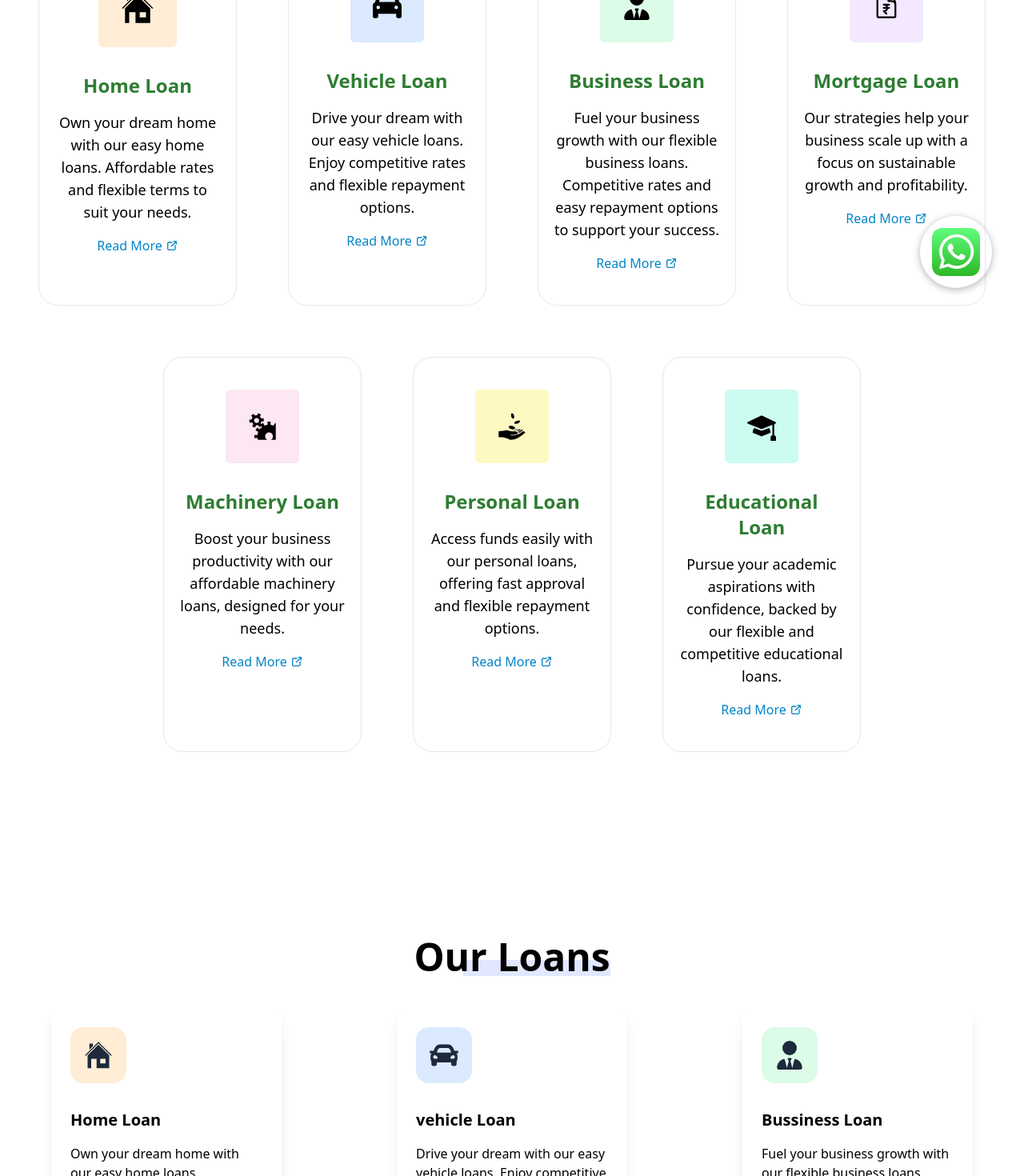
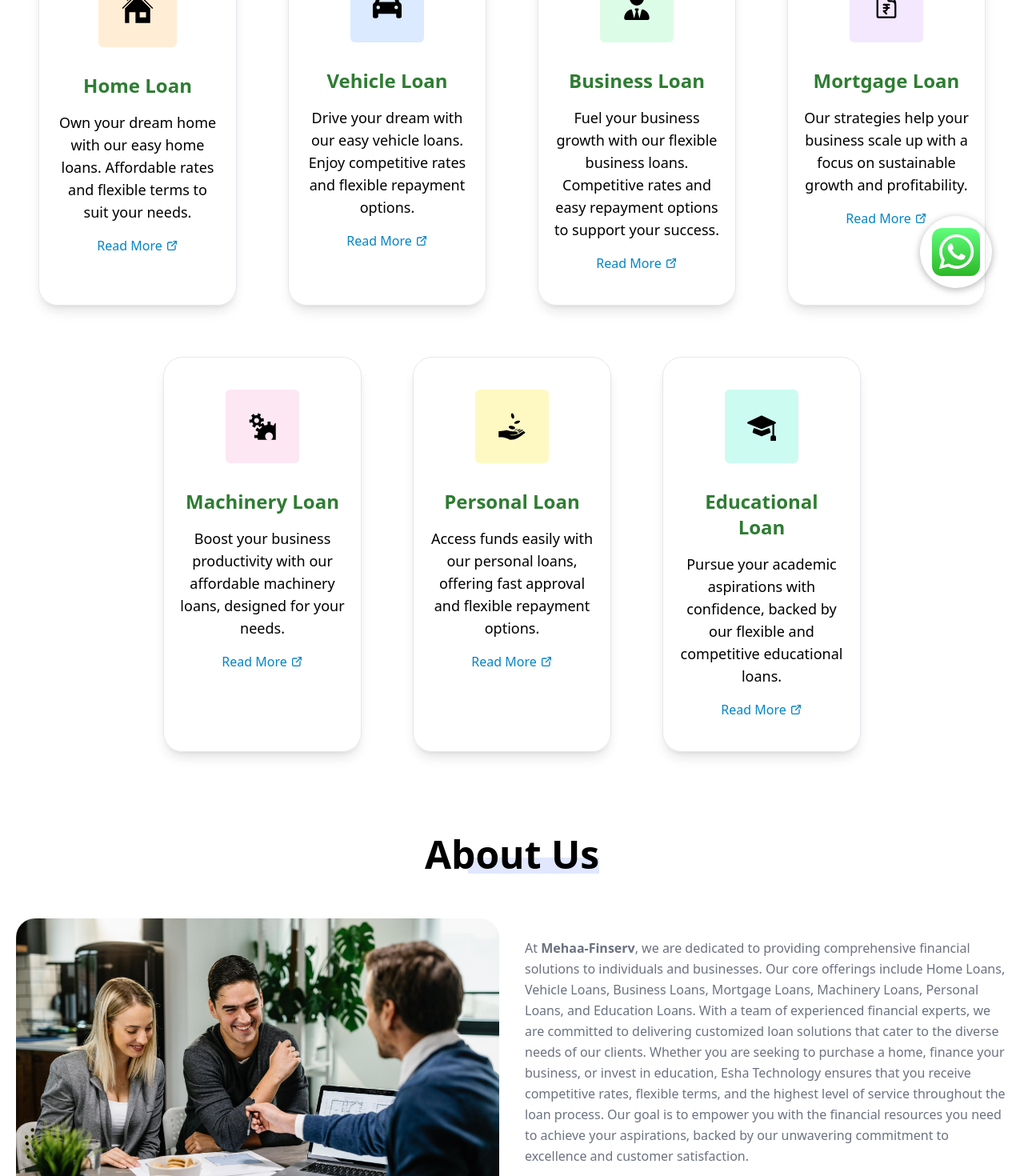
Before and after one commit to esha-technology/mehaa-finserv, a Next.js app: page /home in a window 1280 px wide. Shown: the part 400-1870 px from the top of the page at 80% size. Built offline with nearby package versions, Linux system fonts and the light colour scheme.

Commit message:
sai cahanged

```diff
--- a/app/OurServices.tsx
+++ /dev/null
@@ -1,127 +0,0 @@
-import React, { useRef, useEffect } from "react";
-import { TbExternalLink } from "react-icons/tb";
-import { motion } from "framer-motion";
-import Heading from "./components/common/Heading";
-import Link from "next/link";
-import { GiHouse, GiGears, GiReceiveMoney } from "react-icons/gi";
-import { FaMotorcycle, FaUserTie, FaCar } from "react-icons/fa6";
-import { BsMortarboardFill } from "react-icons/bs";
-import { HiOutlineDocumentCurrencyRupee } from "react-icons/hi2";
-import { ReactNode } from "react";
-import WhyUseCard from "./components/common/WhyUseCards";
-
-
-
-const OurServices: React.FC = () => {
-  const targetSectionRef = useRef<HTMLDivElement | null>(null);
-
-  useEffect(() => {
-    if (location.hash === "#ourServices" && targetSectionRef.current) {
-      targetSectionRef.current.scrollIntoView({ behavior: "smooth" });
-    }
-  }, [location]);
-
-  const colors = [
-    "bg-orange-100",
-    "bg-blue-100",
-    "bg-green-100",
-    "bg-purple-100",
-    "bg-pink-100",
-    "bg-yellow-100",
-    "bg-teal-100",
-    "bg-red-100",
-  ];
-
-  interface Service {
-    title: string;
-    details: string;
-    icon: ReactNode;
-    color: string;
-  }
-
-  const services: Service[] = [
-    {
-      title: "Home Loan",
-      details:
-        "Own your dream home with our easy home loans. Affordable rates and flexible terms to suit your needs.",
-      icon: <GiHouse size={42} />,
-      color: colors[0],
-    },
-    {
-      title: "Vehicle Loan",
-      details:
-        "Drive your dream with our easy vehicle loans. Enjoy competitive rates and flexible repayment options.",
-      icon: <FaCar size={36} />,
-      color: colors[1],
-    },
-    {
-      title: "Business Loan",
-      details:
-        "Fuel your business growth with our flexible business loans. Competitive rates and easy repayment options to support your success.",
-      icon: <FaUserTie size={36} />,
-      color: colors[2],
-    },
-    {
-      title: "Mortgage Loan",
-      details:
-        "Our strategies help your business scale up with a focus on sustainable growth and profitability.",
-      icon: <HiOutlineDocumentCurrencyRupee size={36} />,
-      color: colors[3],
-    },
-    {
-      title: "Machinery Loan",
-      details:
-        "Boost your business productivity with our affordable machinery loans, designed for your needs.",
-      icon: <GiGears size={36} />,
-      color: colors[4],
-    },
-    {
-      title: "Personal Loan",
-      details:
-        "Access funds easily with our personal loans, offering fast approval and flexible repayment options.",
-      icon: <GiReceiveMoney size={36} />,
-      color: colors[5],
-    },
-    {
-      title: "Educational Loan",
-      details:
-        "Pursue your academic aspirations with confidence, backed by our flexible and competitive educational loans.",
-      icon: <BsMortarboardFill size={36} />,
-      color: colors[6],
-    },
-  ];
-
-  return (
-    <div className="py-16 md:mt-5 lg:mt-16" ref={targetSectionRef} id="ourServices">
-      <Heading heading="Our Loans" color="bg-sky-200" />
-      <div className="container mx-auto px-5">
-        <div className="flex flex-wrap justify-center gap-6 mt-20">
-          {services.map((service, index) => (
-            <motion.div
-              key={index}
-              initial={{ opacity: 0, y: 200 }}
-              animate={{ opacity: 1, y: 0 }}
-              transition={{ duration: 0.3, ease: "linear", delay: 0.1 }}
-              className="duration-200 border w-full md:w-[21%] lg:w-[20%] px-5 py-10 rounded-3xl mx-5 mb-10 flex flex-col items-center text-center "
-            >
-              <Link href="services/web-development">
-                <div className="flex flex-col justify-center items-center">
-                  <div className={`p-7 rounded-md mb-6 ${service.color}`}>
-                    {service.icon}
-                  </div>
-                  <h2 className="font-bold text-xl sm:text-2xl mb-4 mt-2">{service.title}</h2>
-                  <p className="text-base sm:text-lg mb-4">{service.details}</p>
-                  <Link href="services/web-development" className="text-sky-600 font-medium hover:underline flex gap-1">
-                    Read More <TbExternalLink className="mt-1" />
-                  </Link>
-                </div>
-              </Link>
-            </motion.div>
-          ))}
-        </div>
-      </div>
-    </div>
-  );
-};
-
-export default OurServices;
--- a/app/components/Loan.tsx
+++ b/app/components/Loan.tsx
@@ -1,83 +1,24 @@
-import React, { createContext, useRef, useEffect} from "react";
-import { Swiper, SwiperSlide } from "swiper/react";
-import "swiper/css";
-import "swiper/css/navigation";
-import { Autoplay, Navigation } from "swiper/modules";
+import React, { useRef, useEffect } from "react";
+import { TbExternalLink } from "react-icons/tb";
+import { motion } from "framer-motion";
+import Heading from "./common/Heading";
+import Link from "next/link";
+import { GiHouse, GiGears, GiReceiveMoney } from "react-icons/gi";
+import { FaMotorcycle, FaUserTie, FaCar } from "react-icons/fa6";
+import { BsMortarboardFill } from "react-icons/bs";
+import { HiOutlineDocumentCurrencyRupee } from "react-icons/hi2";
 import { ReactNode } from "react";
 import WhyUseCard from "./common/WhyUseCards";
-import { FaRegStar, FaChartLine, FaHandsHelping } from "react-icons/fa";
-import Heading from "./common/Heading";
-import { GiHouse } from "react-icons/gi";
-import { FaMotorcycle } from "react-icons/fa6";
-import { GiGears } from "react-icons/gi";
-import { BsMortarboardFill } from "react-icons/bs";
-import { HiOutlineDocumentCurrencyRupee } from "react-icons/hi2";
-import { FaUserTie } from "react-icons/fa6";
-import { GiReceiveMoney } from "react-icons/gi";
-import { FaCar } from "react-icons/fa";
-import { TbExternalLink } from "react-icons/tb";
-import { useRouter } from "next/router";
-import { motion } from "framer-motion";
-import Link from "next/link";
-
-interface Service {
-  title: string;
-  details: string;
-  icon: ReactNode;
-}
-const services: Service[] = [
-  {
-    title: "Home Loan",
-    details:
-      "Own your dream home with our easy home loans. Affordable rates and flexible terms to suit your needs.",
-    icon: <GiHouse size={36} />,
-  },
-  {
-    title: "vehicle Loan",
-    details:
-      "Drive your dream with our easy vehicle loans. Enjoy competitive rates and flexible repayment options.",
-    icon: <FaCar  size={36} />,
-  },
-  {
-    title: "Bussiness Loan",
-    details:
-      "Fuel your business growth with our flexible business loans. Competitive rates and easy repayment options to support your success.",
-    icon: <FaUserTie size={36} />,
-  },
-  {
-    title: "Mortagage Loan",
-    details:
-      "Our strategies help your business scale up with a focus on sustainable growth and profitability.",
-    icon: <HiOutlineDocumentCurrencyRupee size={36} />,
-  },
-  {
-    title: "Machinary Loan",
-    details:
-      "Boost your business productivity with our affordable machinery loans, designed for your needs.",
-    icon: <GiGears size={36} />,
-  },
-  {
-    title: "Personal Loan",
-    details:
-      "Access funds easily with our personal loans, offering fast approval and flexible repayment options.",
-    icon: <GiReceiveMoney size={36} />,
-  },
-  {
-    title: "Educational Loan",
-    details:
-      "Pursue your academic aspirations with confidence, backed by our flexible and competitive educational loans.",
-    icon: <BsMortarboardFill size={36} />,
-  },
-];
 
 const Loan: React.FC = () => {
   const targetSectionRef = useRef<HTMLDivElement | null>(null);
 
   useEffect(() => {
-      if (location.hash === "#ourServices" && targetSectionRef.current) {
+    if (window.location.hash === "#ourServices" && targetSectionRef.current) {
       targetSectionRef.current.scrollIntoView({ behavior: "smooth" });
     }
-    }, [location]);
+  }, []);
+
   const colors = [
     "bg-orange-100",
     "bg-blue-100",
@@ -89,37 +30,103 @@ const Loan: React.FC = () => {
     "bg-red-100",
   ];
 
+  interface Service {
+    title: string;
+    details: string;
+    icon: ReactNode;
+    color: string;
+  }
+
+  const services: Service[] = [
+    {
+      title: "Home Loan",
+      details:
+        "Own your dream home with our easy home loans. Affordable rates and flexible terms to suit your needs.",
+      icon: <GiHouse size={42} />,
+      color: colors[0],
+    },
+    {
+      title: "Vehicle Loan",
+      details:
+        "Drive your dream with our easy vehicle loans. Enjoy competitive rates and flexible repayment options.",
+      icon: <FaCar size={36} />,
+      color: colors[1],
+    },
+    {
+      title: "Business Loan",
+      details:
+        "Fuel your business growth with our flexible business loans. Competitive rates and easy repayment options to support your success.",
+      icon: <FaUserTie size={36} />,
+      color: colors[2],
+    },
+    {
+      title: "Mortgage Loan",
+      details:
+        "Our strategies help your business scale up with a focus on sustainable growth and profitability.",
+      icon: <HiOutlineDocumentCurrencyRupee size={36} />,
+      color: colors[3],
+    },
+    {
+      title: "Machinery Loan",
+      details:
+        "Boost your business productivity with our affordable machinery loans, designed for your needs.",
+      icon: <GiGears size={36} />,
+      color: colors[4],
+    },
+    {
+      title: "Personal Loan",
+      details:
+        "Access funds easily with our personal loans, offering fast approval and flexible repayment options.",
+      icon: <GiReceiveMoney size={36} />,
+      color: colors[5],
+    },
+    {
+      title: "Educational Loan",
+      details:
+        "Pursue your academic aspirations with confidence, backed by our flexible and competitive educational loans.",
+      icon: <BsMortarboardFill size={36} />,
+      color: colors[6],
+    },
+  ];
+
   return (
-    < div
+    <div
       className="py-16 md:mt-5 lg:mt-16"
       ref={targetSectionRef}
-    id="ourServices">
-      <Heading heading="Our Loans" color="bg-indigo-100" />
-      <div className="flex flex-wrap justify-center gap-4 pt-10">
+      id="ourServices"
+    >
+      <Heading heading="Our Loans" color="bg-sky-200" />
+      <div className="container mx-auto px-5">
+        <div className="flex flex-wrap justify-center gap-6 mt-20">
           {services.map((service, index) => (
-          <div
+            <motion.div
               key={index}
-            className={`w-80 px-4 hover:scale-105 duration-300 mx-auto ${
-              index >= 4 ? "mt-2" : "" // Add smaller margin for second row only
-            }`}
+              initial={{ opacity: 0, y: 200 }}
+              animate={{ opacity: 1, y: 0 }}
+              transition={{ duration: 0.3, ease: "linear", delay: 0.1 }}
+              id="hoverAnimation"
+              className="border w-full md:w-[21%] lg:w-[20%] px-5 py-10 rounded-3xl mx-5 mb-10 flex flex-col items-center text-center shadow-lg "
             >
-            <div className="mb-6 rounded-2xl p-6 shadow-lg hover:shadow-xl transition-shadow duration-300 h-[350px]">
-              <div
-                className={`mb-8 flex h-[70px] w-[70px] items-center justify-center rounded-2xl text-slate-800 ${
-                  colors[index % colors.length]
-                }`}
-              >
+              <Link href="services/web-development">
+                <div className="flex flex-col justify-center items-center">
+                  <div className={`p-7 rounded-md mb-6 ${service.color}`}>
                     {service.icon}
                   </div>
-              <h4 className="mb-4 text-xl font-semibold text-dark">
+                  <h2 className="font-bold text-xl sm:text-2xl mb-4 mt-2">
                     {service.title}
-              </h4>
-              <p className="text-body-color dark:text-dark-6">
-                {service.details}
-              </p>
+                  </h2>
+                  <p className="text-base sm:text-lg mb-4">{service.details}</p>
+                  <Link
+                    href="services/web-development"
+                    className="text-sky-600 font-medium hover:underline flex gap-1"
+                  >
+                    Read More <TbExternalLink className="mt-1" />
+                  </Link>
                 </div>
+              </Link>
+            </motion.div>
+          ))}
         </div>
-        ))}
       </div>
     </div>
   );
--- a/app/components/Ouroffers.tsx
+++ b/app/components/Reviews.tsx
@@ -1,5 +1,5 @@
 import React, { useState } from "react";
-import Ourofferscard from "./Ourofferscard";
+import Ourofferscard from "./ReviewCards";
 import { Swiper, SwiperSlide } from "swiper/react";
 import { Autoplay, Pagination } from "swiper/modules";
 import "swiper/css";
@@ -14,7 +14,7 @@ interface Review {
   profileImg: string;
 }
 
-const Ouroffers: React.FC = () => {
+const Reviews: React.FC = () => {
   // Define the reviews array with proper type
   const reviews: Review[] = [
     {
@@ -117,4 +117,4 @@ const Ouroffers: React.FC = () => {
   );
 };
 
-export default Ouroffers;
+export default Reviews;
--- a/app/globals.css
+++ b/app/globals.css
@@ -78,3 +78,9 @@
     @apply bg-background text-foreground;
   }
 }
+
+#hoverAnimation:hover {
+  scale: 1.05;
+  transition-duration: 300ms;
+  box-shadow: 0px 0px 15px 0px lightgrey; ;
+}
--- a/app/home/page.tsx
+++ b/app/home/page.tsx
@@ -5,20 +5,18 @@ import Footer from "../components/common/Footer";
 import NavBar from "../components/common/Navbar";
 import ContactUsForm from "../components/ContactUsForm";
 import Loan from "../components/Loan";
-import Ouroffers from "../components/Ouroffers";
-import OurServices from "../OurServices";
-
+import Ouroffers from "../components/Reviews";
 const DashboardPage = () => {
   return (
     <div>
       <NavBar />
-      <OurServices />
       <Loan />
-      <AboutComponent/>
+      <AboutComponent />
       <Ouroffers />
-      <ContactUsForm/>
-      <Footer/>
-</div>
+      <ContactUsForm />
+      <br></br>
+      <Footer />
+    </div>
   );
 };
 export default DashboardPage;
```
Also changed, not shown: app/components/ReviewCards.tsx (renamed from app/components/Ourofferscard.tsx). Lines whose indentation alone changed are shown as unchanged.
